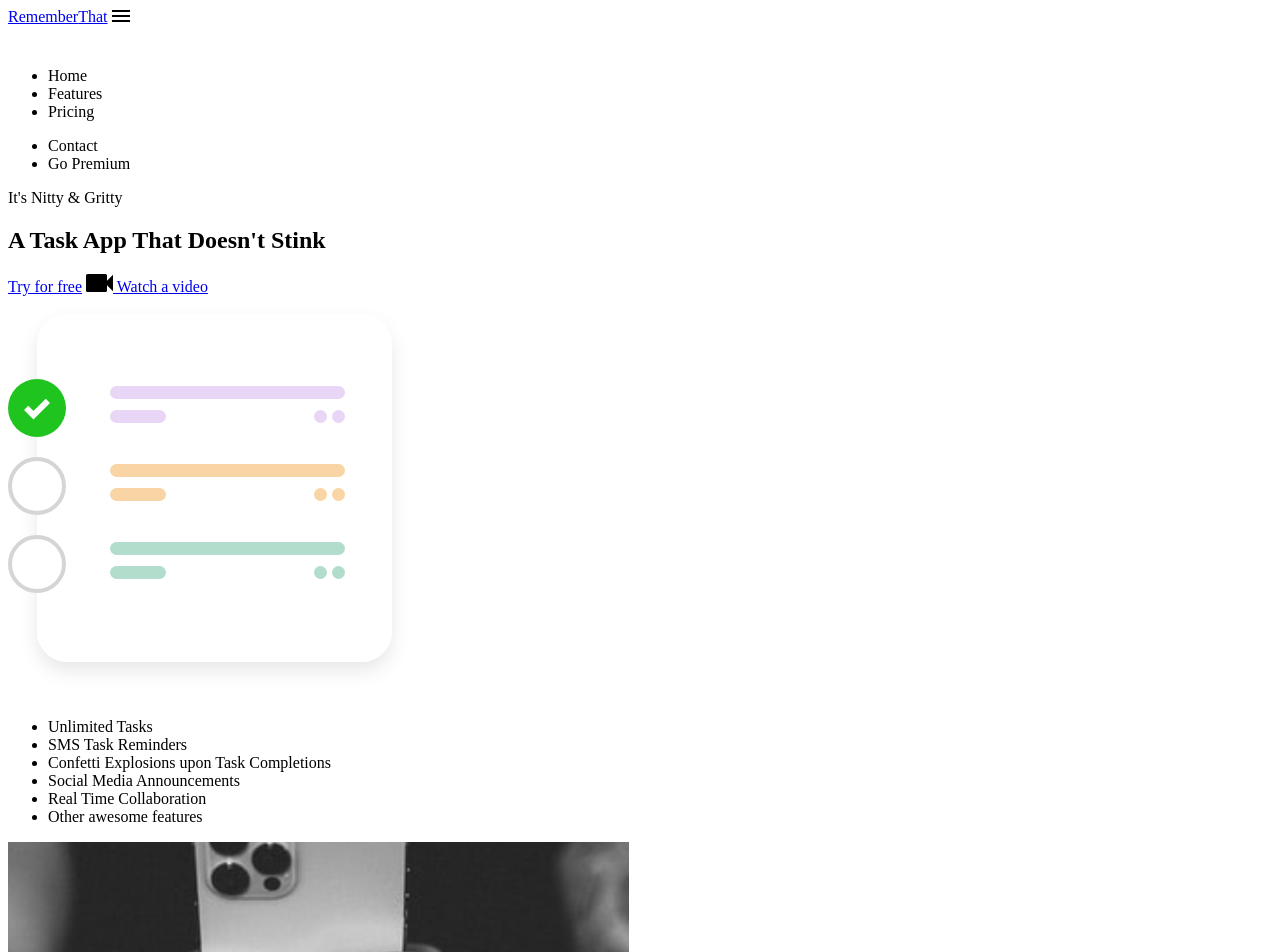
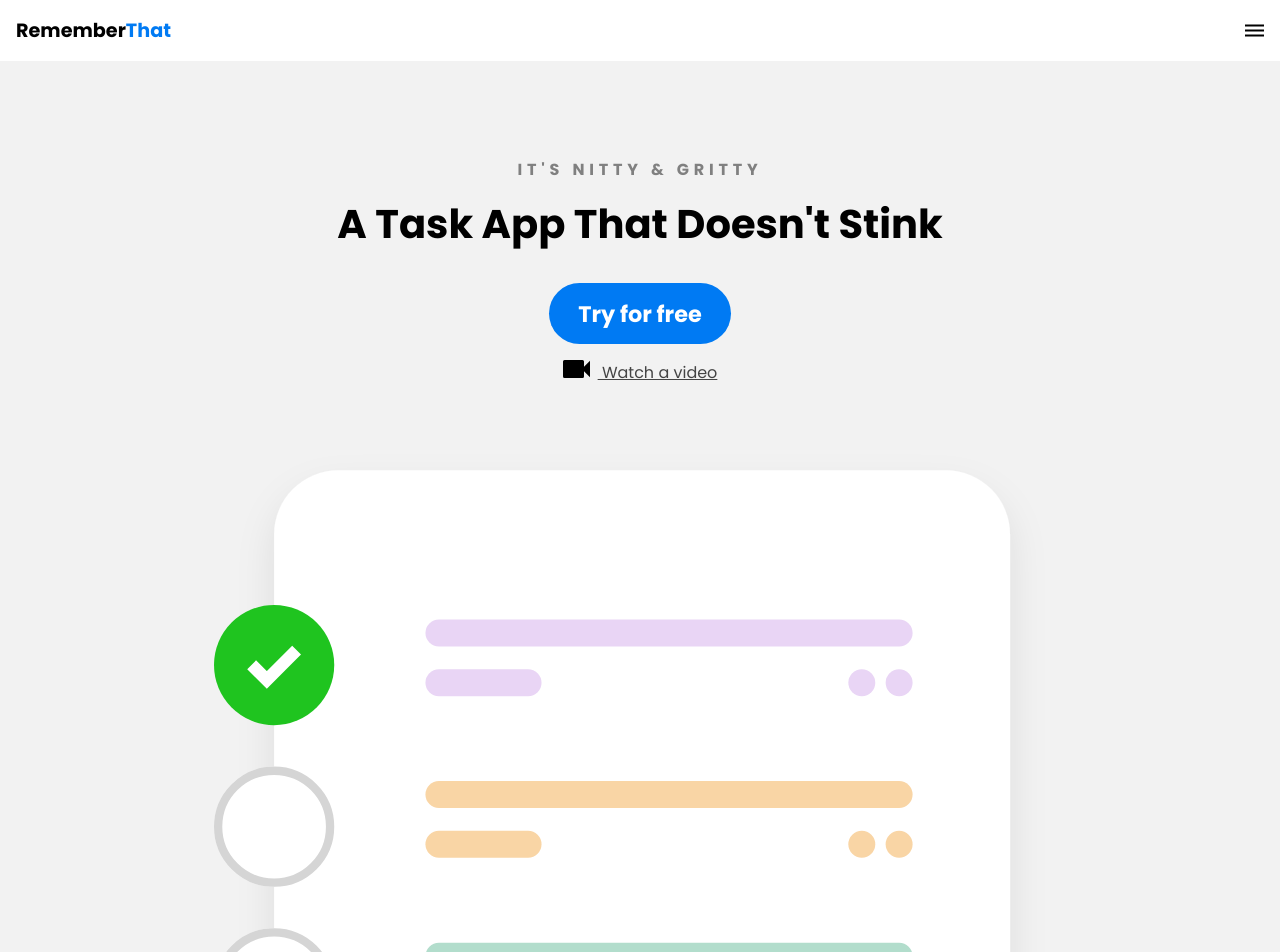
Before and after one commit to MukendiPatrick/html-css-tutorial, a plain HTML site: page index.html in a window 1280 px wide. Shown: the top 952 px of the page. Drawn offline with Linux system fonts and the light colour scheme.

Commit message:
Basics Css completed

```diff
--- a/css/main.scss
+++ b/css/main.scss
@@ -0,0 +1,196 @@
+
+@import url('https://fonts.googleapis.com/css2?family=Poppins:wght@400;700&display=swap');
+
+// General style
+
+:root {
+    --primary-color: #007af3
+}
+
+body {
+    background: #F2F2F2;
+    margin: 0;
+    font-family: 'Poppins';
+}
+
+a {
+    color: #444444
+}
+
+ul {
+    list-style: none;
+    margin: 0;
+    padding: 0;
+}
+
+section {
+    padding: 5em 2em;
+}
+
+
+// Custom style
+
+.navbar {
+    background: white;
+    padding: 1em;
+
+    .logo {
+        text-decoration: none;
+        font-weight: bold;
+        color: black;
+        font-size: 1.2em;
+
+        span {
+            color: var(--primary-color);
+        }
+    }
+
+    nav {
+        display: none;
+    }
+
+    .container {
+        display: flex;
+        place-content: space-between;
+    }
+
+    .mobile-menu {
+        cursor: pointer;
+    }
+}
+
+.hero {
+    text-align: center;
+}
+
+.left-col {
+    .subhead {
+        text-transform: uppercase;
+        font-weight: bold;
+        color: gray;
+        letter-spacing: .3em;
+    }
+
+    h1 {
+        font-size: 2.5em;
+        line-height: 1.3em;
+        margin-top: .2em;
+    }
+
+    .primary-cta {
+        background: var(--primary-color);
+        color: white;
+        text-decoration: none;
+        padding: .6em 1.3em;
+        font-size: 1.4em;
+        border-radius: 5em;
+        font-weight: bold;
+        display: inline-block;
+    }
+
+    .watch-video-cta {
+        display:block;
+        margin-top: 1em;
+
+        img {
+            margin-right: .5em;
+        }
+    }
+}
+
+.hero-img {
+    width: 70%;
+    margin-top: 3em;
+}
+
+section.features-section {
+    background: #20272E;
+    color: white;
+}
+
+ul.features-list {
+    margin: 0;
+    padding-left: .1em;
+
+    li {
+        font-size: 1.1em;
+        margin-bottom: .1em;
+        margin-left: 2em;
+        position: relative;
+
+        &:before {
+           content: '';
+           left: -2em;
+           position: absolute;
+           width: 20px;
+           height: 20px;
+           background-image: url('../images/bullet.svg');
+           background-size: contain;
+           margin-right: .5em;
+        }
+    }
+}
+
+.features-section img {
+    display: none;
+}
+
+.testimonials-section {
+    background: var(--primary-color);
+    color: white;
+
+    li {
+        background: #006BD6;
+        text-align: center;
+        padding: 2em 1em;
+        width: 80%;
+        margin: 0 auto 5em auto;
+
+        img {
+            width: 5em;
+            height: 5em;
+            border: 5px solid #006BD6;
+            border-radius: 50%;
+            margin-top: -4.5em;
+        }
+    }
+}
+
+h2 {
+    font-size: 2em;
+}
+
+label {
+    display: block;
+    font-size: 1.2em;
+    margin: .5em;
+}
+
+input, textarea {
+    width: 100%;
+    padding: .8em;
+    margin-bottom: 1em;
+    border-radius: .3em;
+    border: 1px solid gray;
+    box-sizing: border-box;
+}
+
+input[type="submit"] {
+    background-color: var(--primary-color);
+    color: white;
+    font-weight: bold;
+    font-size: 1.3em;
+    border: none;
+    border-radius: 5em;
+    margin-bottom: 5em;
+    display: inline-block;
+    padding: .8em 2em;
+    width: unset;
+    cursor: pointer;
+
+}
+
+iframe {
+    width: 100%;
+    height: 300px;
+}
--- a/index.html
+++ b/index.html
@@ -10,22 +10,21 @@
 <body>
     <div class="navbar">
         <div class="container">
-            <a href="#">Remember<span>That</span></a>
+            <a class="logo" href="#">Remember<span>That</span></a>
 
             <img id="mobile-cta" class="mobile-menu" src="images/menu.svg" alt="Open Navigation">
 
             <nav>
                 <img id="mobile-exit" class="mobile-menu-exit" src="images/exit.svg" alt="Close Navigation">
-
                 <ul class="primary-nav">
-                    <li class="current"><a href="#"></a>Home</a></li>
-                    <li><a href="#"></a>Features</a></li>
-                    <li><a href="#"></a>Pricing</a></li>
+                    <li class="current"><a href="#">Home</a></li>
+                    <li><a href="#">Features</a></li>
+                    <li><a href="#">Pricing</a></li>
                 </ul>
 
                 <ul class="secondary-nav">
-                    <li><a href="#"></a>Contact</a></li>
-                    <li class="go-premium-cta"><a href="#"></a>Go Premium</a></li>
+                    <li><a href="#">Contact</a></li>
+                    <li class="go-premium-cta"><a href="#">Go Premium</a></li>
                 </ul>
             </nav>
         </div>
@@ -52,7 +51,7 @@
 
     <section class="features-section">
         <div class="container">
-            <ul>
+            <ul class="features-list">
                 <li>Unlimited Tasks</li>
                 <li>SMS Task Reminders</li>
                 <li>Confetti Explosions upon Task Completions</li>
@@ -69,7 +68,7 @@
         <div class="container">
             <ul>
                 <li>
-                    <img src="images/person.jpg" alt="Patrick">
+                    <img src="images/patrick.jpeg" alt="Person">
 
                     <blockquote>
                         "Lorem ipsum dolor sit amet, consetetur sadipscing elitr, sed diam nonumy eirmod tempor invidunt ut labore et dolore"
@@ -77,7 +76,7 @@
                     <cite>-Jane Doe</cite>
                 </li>
                 <li>
-                    <img src="images/person.jpg" alt="Patrick">
+                    <img src="images/person.jpg" alt="Person">
 
                     <blockquote>
                         "Lorem ipsum dolor sit amet, consetetur sadipscing elitr, sed diam nonumy eirmod tempor invidunt ut labore et dolore"
@@ -85,7 +84,7 @@
                     <cite>-Jane Doe</cite>
                 </li>
                 <li>
-                    <img src="images/person.jpg" alt="Patrick">
+                    <img src="images/patrick.jpeg" alt="Person">
 
                     <blockquote>
                         "Lorem ipsum dolor sit amet, consetetur sadipscing elitr, sed diam nonumy eirmod tempor invidunt ut labore et dolore"
```
Also changed, not shown: css/main.css, 1 other file.
